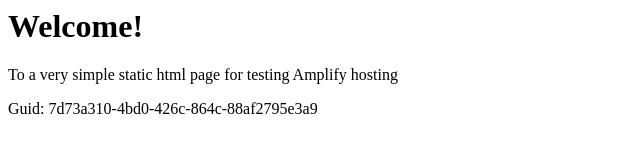
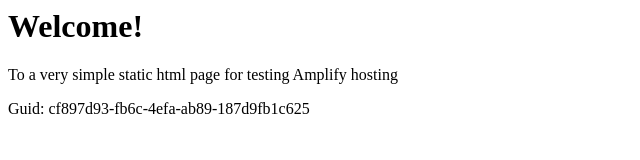
Before and after one commit to aws-aemilia-iad/Github-PR-Commit-Integration-Test-DoNotTouch-GithubWebhookPreviewCanaryTest-v1-gamma-us-east-1, a website: page src/index.html in a window 1280 px wide. Shown: the full height of the page, 0-640 px from the left. Drawn offline with Linux system fonts and the light colour scheme.

Commit message:
commit from integ tests

```diff
--- a/src/index.html
+++ b/src/index.html
@@ -12,6 +12,6 @@
 <body>
     <h1>Welcome!</h1>
     <p>To a very simple static html page for testing Amplify hosting</p>
-    <p>Guid: 7d73a310-4bd0-426c-864c-88af2795e3a9</p></body>
+    <p>Guid: cf897d93-fb6c-4efa-ab89-187d9fb1c625</p></body>
 
 </html>
```
